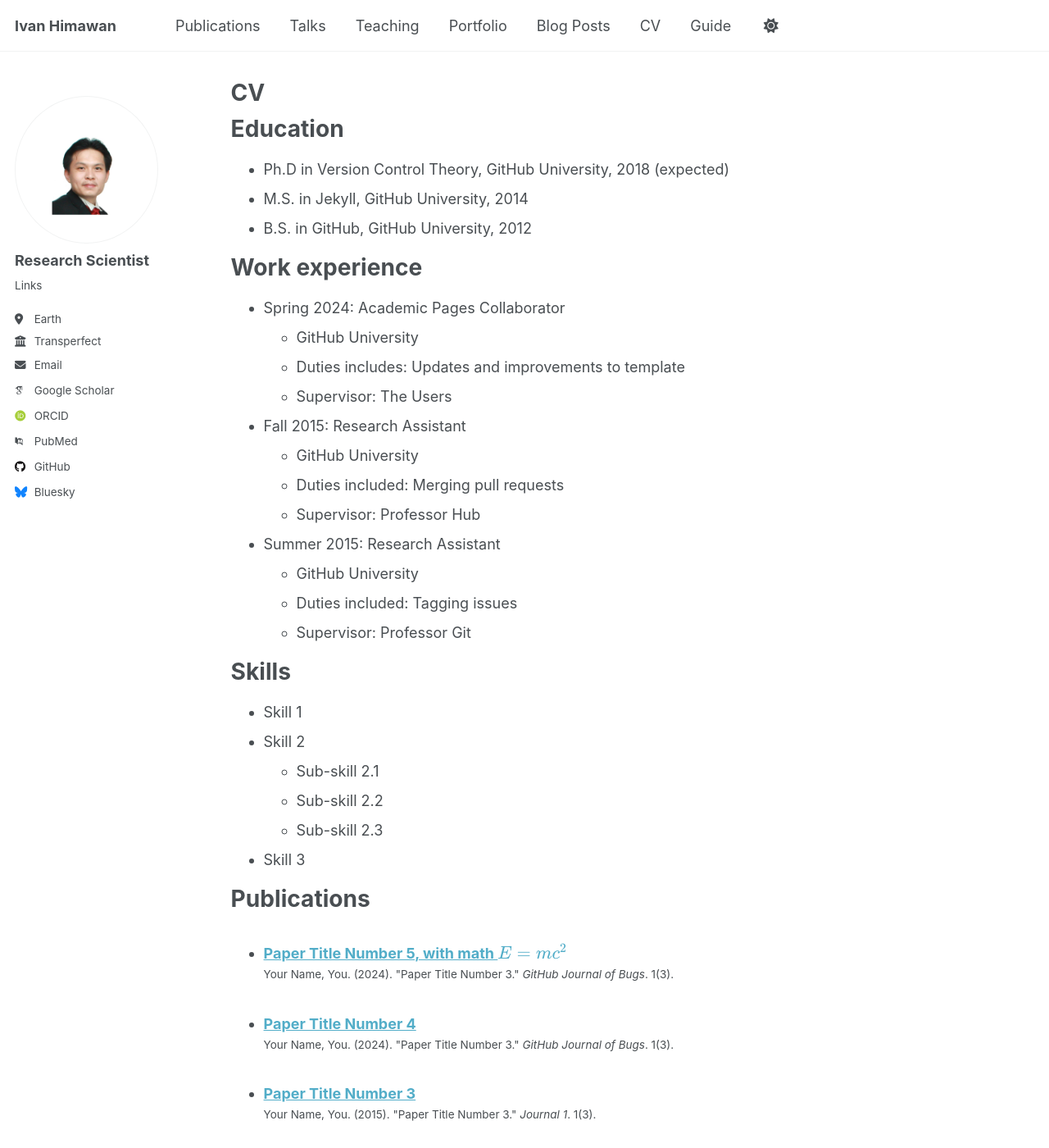
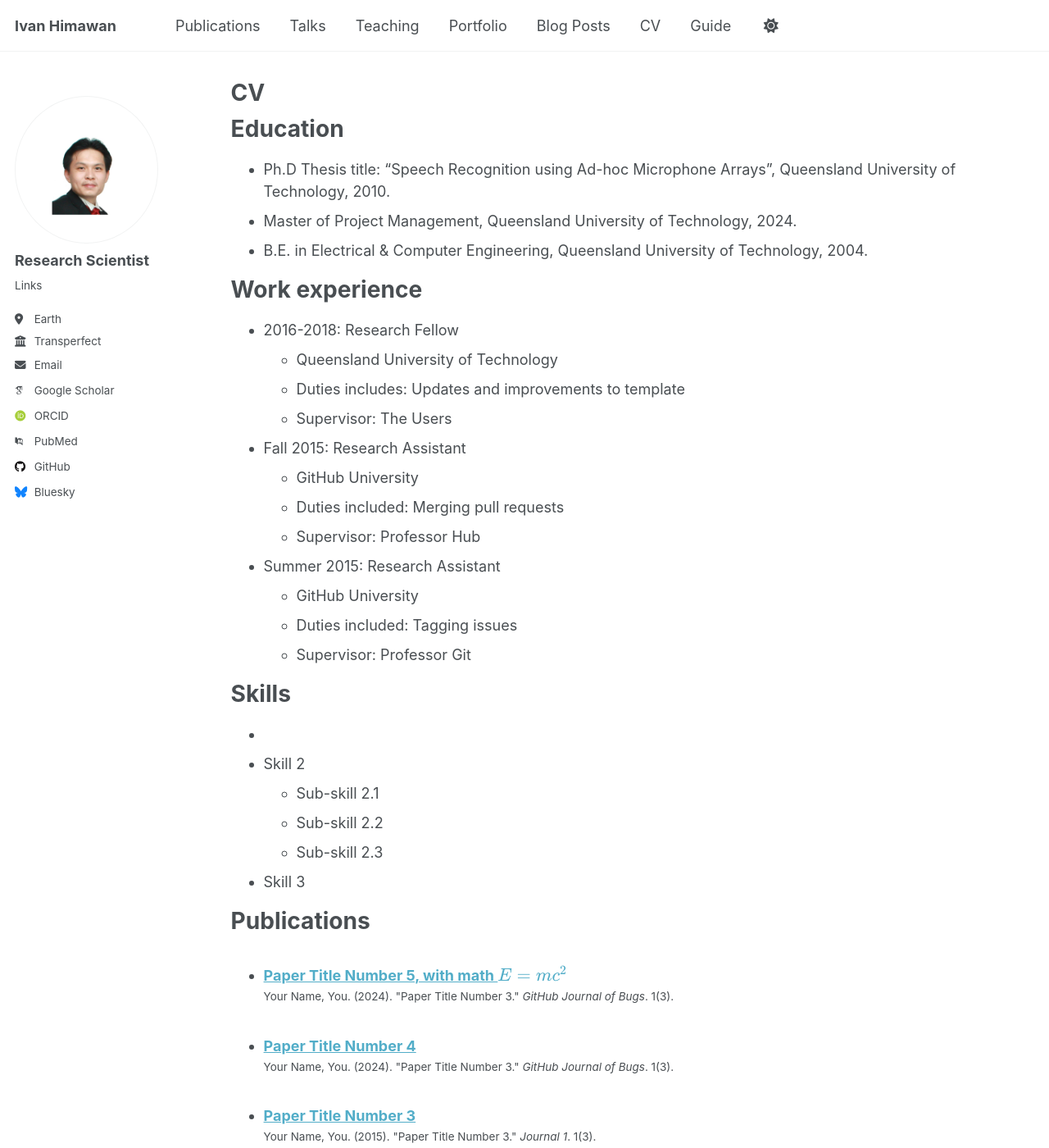
Before and after one commit to himaivan/profile, a Jekyll site: the page built from _pages/cv.md, in a window 1280 px wide and 1400 px high. Shown: the whole window at 82% size. Built offline with Jekyll 4.4.1, drawn with Linux system fonts in a browser that asks for light colours; some web fonts are replaced.

Commit message:
Update 1.2

```diff
--- a/_pages/cv.md
+++ b/_pages/cv.md
@@ -11,14 +11,14 @@ redirect_from:
 
 Education
 ======
-* Ph.D in Version Control Theory, GitHub University, 2018 (expected)
-* M.S. in Jekyll, GitHub University, 2014
-* B.S. in GitHub, GitHub University, 2012
+* Ph.D Thesis title: "Speech Recognition using Ad-hoc Microphone Arrays", Queensland University of Technology, 2010.
+* Master of Project Management, Queensland University of Technology, 2024.
+* B.E. in Electrical & Computer Engineering, Queensland University of Technology, 2004.
 
 Work experience
 ======
-* Spring 2024: Academic Pages Collaborator
-  * GitHub University
+* 2016-2018: Research Fellow
+  * Queensland University of Technology
   * Duties includes: Updates and improvements to template
   * Supervisor: The Users
 
@@ -34,7 +34,7 @@ Work experience
 
 Skills
 ======
-* Skill 1
+*
 * Skill 2
   * Sub-skill 2.1
   * Sub-skill 2.2
```
